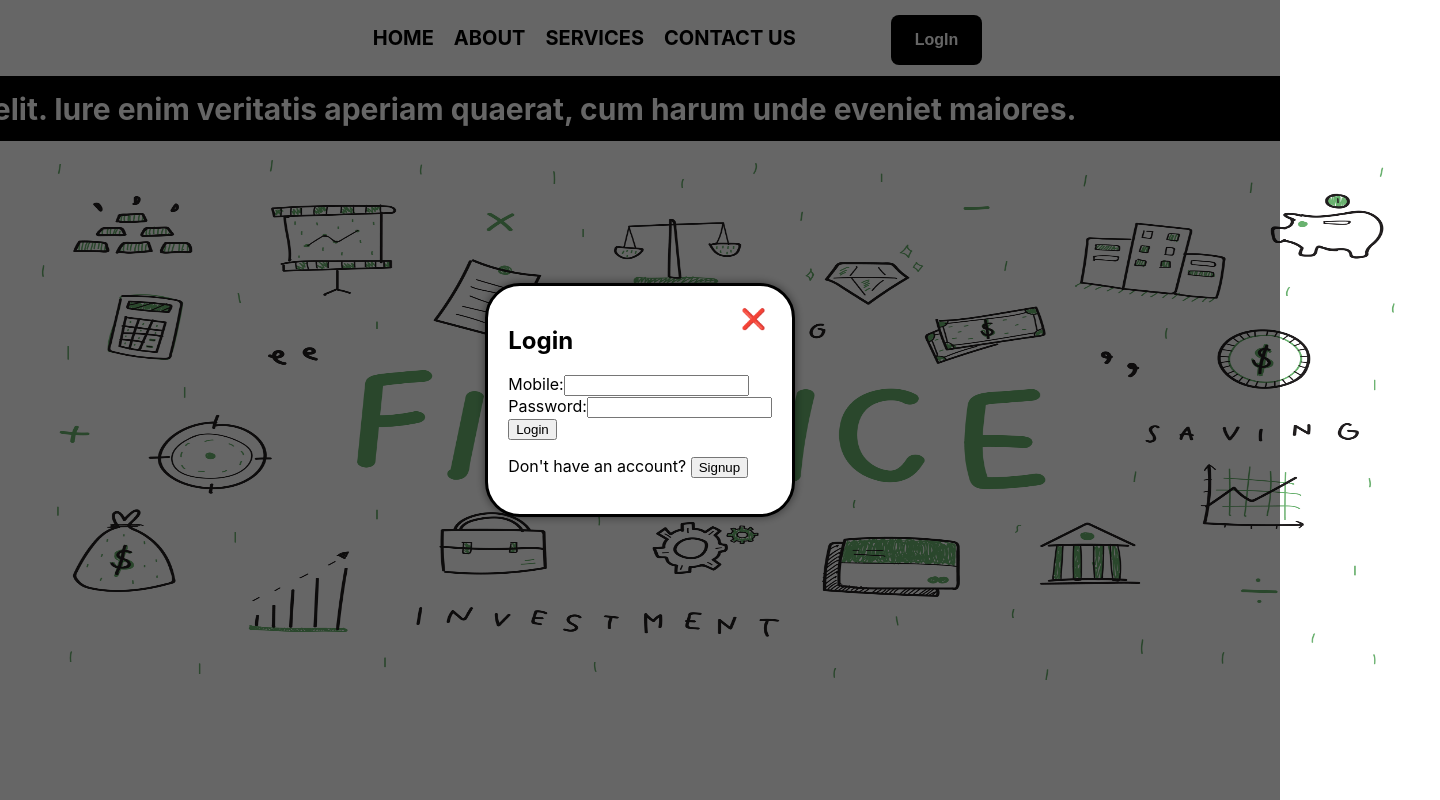
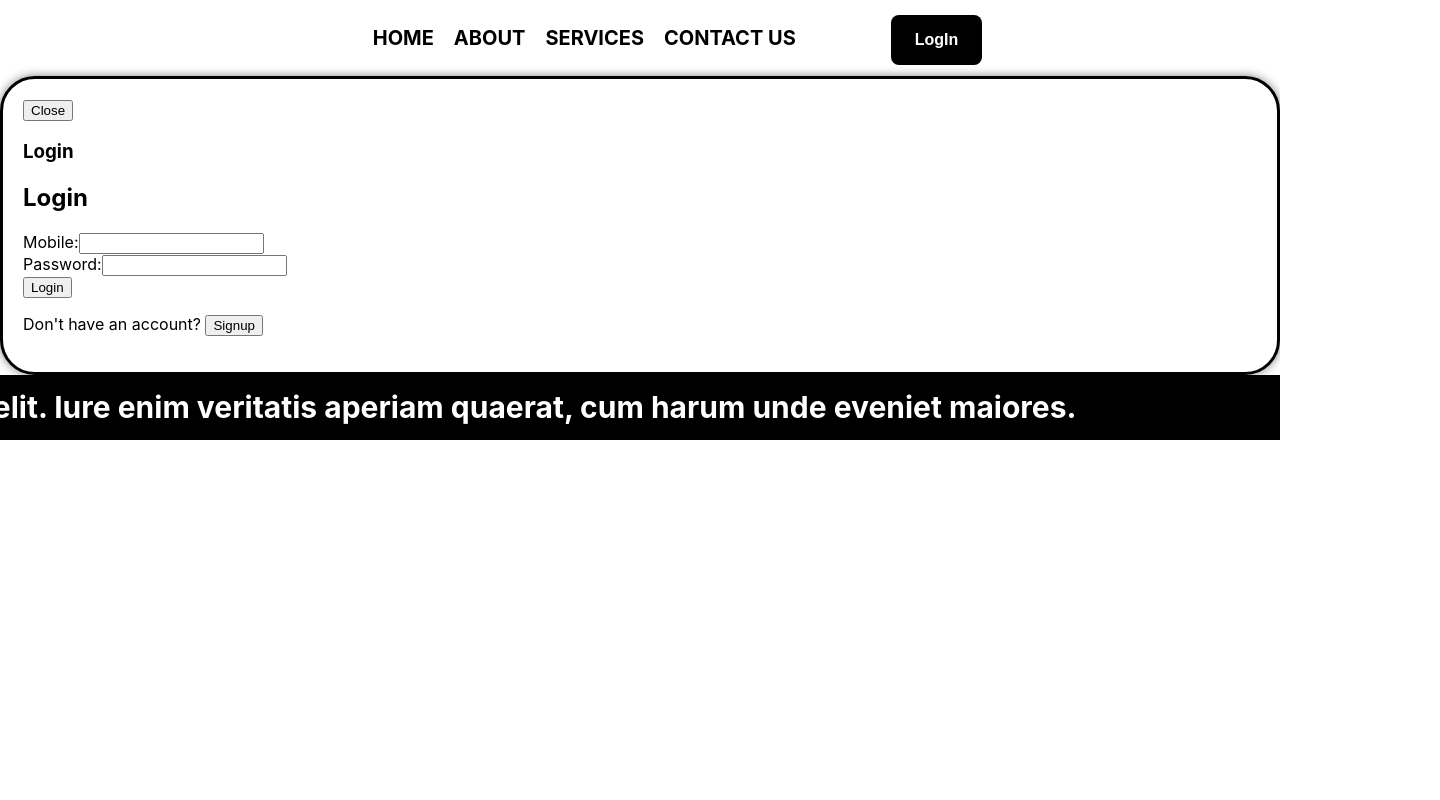
Before and after one commit to coverghost/Rentals, a React (Create React App) app: page / in a window 1280 px wide. Both pictures are taken after a click on the button "LogIn". Shown: the whole page, 1440 px wide, since content can reach past the window. Built offline with nearby package versions, Linux system fonts and the light colour scheme.

Commit message:
login logout

```diff
--- a/src/component/Home.tsx
+++ b/src/component/Home.tsx
@@ -13,7 +13,7 @@ const Home = () => {
       </div>
 
       <div className="home-body">
-        <img src={image} alt="rupeesimage" className="image-home" />
+        {/* <img src={image} alt="rupeesimage" className="image-home" /> */}
       </div>
     </>
   );
--- a/src/component/Navbar.tsx
+++ b/src/component/Navbar.tsx
@@ -1,24 +1,26 @@
-import React, { useContext, useState } from "react";
-import "./css/nav.css";
+import { useContext, useState } from "react";
+import { MyContext } from "../context/Context";
 import { Link } from "react-router-dom";
-import logo from "./image/logo.png";
-import Login from "./login";
-import { MyContext } from "../context/Context";
+import Popup from "./pop";
+
 const Navbar = () => {
   const { isLoggedIn } = useContext(MyContext);
   const [showPopup, setShowPopup] = useState(false);
-  const togglePopup = () => {
-    setShowPopup(!showPopup);
+
+  const openPopup = () => {
+    setShowPopup(true);
   };
 
-  console.log("from Navbar====>", isLoggedIn)
+  const closePopup = () => {
+    setShowPopup(false);
+  };
+
+  console.log("from Navbar====>", isLoggedIn);
 
   return (
     <>
       <div className="nav_bar">
-        <div className="logo">
-          {/* <img src={logo} alt="logo" /> */}
-        </div>
+        <div className="logo">{/* <img src={logo} alt="logo" /> */}</div>
         <ul className="nav_bar li a">
           <li>
             <Link to="/">HOME</Link>
@@ -33,21 +35,20 @@ const Navbar = () => {
             <Link to="/contact">CONTACT US</Link>
           </li>
         </ul>
-        <button className="login_button" onClick={togglePopup}>
-          LogIn
-        </button>
+
+        {isLoggedIn ? (
+          <button className="login_button" onClick={openPopup}>
+            LogOut
+          </button>
+        ) : (
+          <button className="login_button" onClick={openPopup}>
+            LogIn
+          </button>
+        )}
       </div>
-      {showPopup && (
-          <div className="popup-container">
-            <div className="popup">
-              <button onClick={togglePopup} className="button">
-                ❌
-              </button>
-              <Login />
-            </div>
-          </div>
-        )}
+      {showPopup && <Popup onClose={closePopup} />}
     </>
   );
 };
+
 export default Navbar;
--- /dev/null
+++ b/src/component/css/pop.css
@@ -0,0 +1,19 @@
+.pop-in {
+    position: fixed;
+    top: 50%;
+    left: 50%;
+    transform: translate(-50%, -50%);
+    background-color: #f0f0f0;
+    padding: 20px;
+    border-radius: 4px;
+    box-shadow: 0 2px 6px rgba(0, 0, 0, 0.2);
+    transition: transform 0.3s ease-in-out;
+  }
+
+  .pop-in-enter {
+    transform: scale(0);
+  }
+
+  .pop-in-enter-active {
+    transform: scale(1);
+  }
--- /dev/null
+++ b/src/component/pop.tsx
@@ -0,0 +1,23 @@
+import React, { useContext, useState } from "react";
+import "./css/nav.css";
+import { Link } from "react-router-dom";
+import logo from "./image/logo.png";
+import { MyContext } from "../context/Context";
+import LoginForm from "./login";
+
+const Popup = ({ onClose }: any) => {
+  const handleLogin = () => {
+    // Handle login logic here
+  };
+
+  return (
+    <div className="popup">
+        <button onClick={onClose}>Close</button>
+      <div className="popup-content">
+        <h3>Login</h3>
+        <LoginForm/>
+      </div>
+    </div>
+  );
+};
+export default Popup
```
